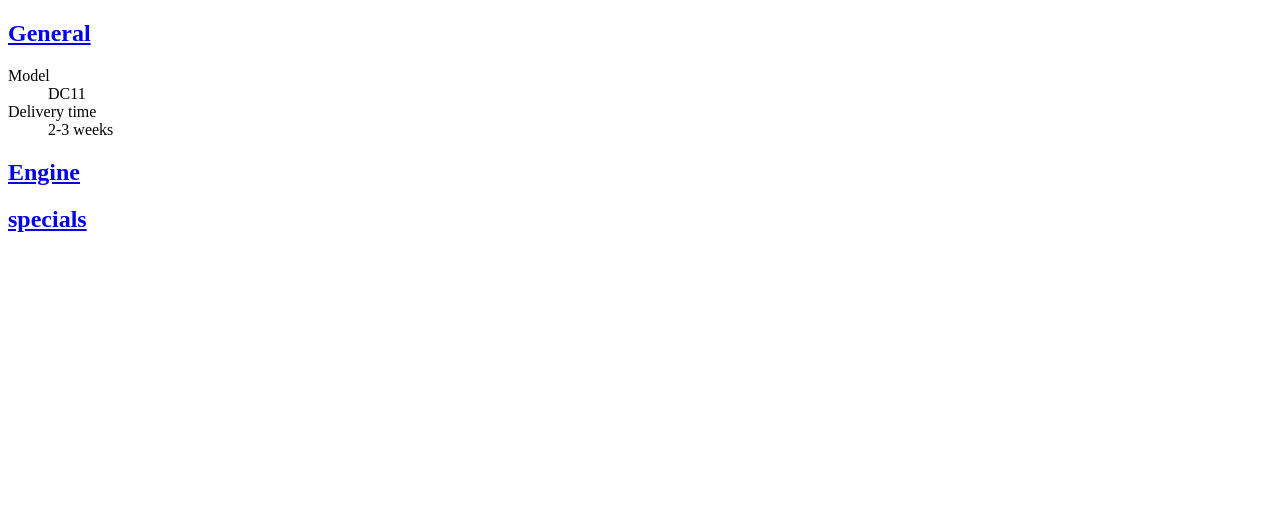
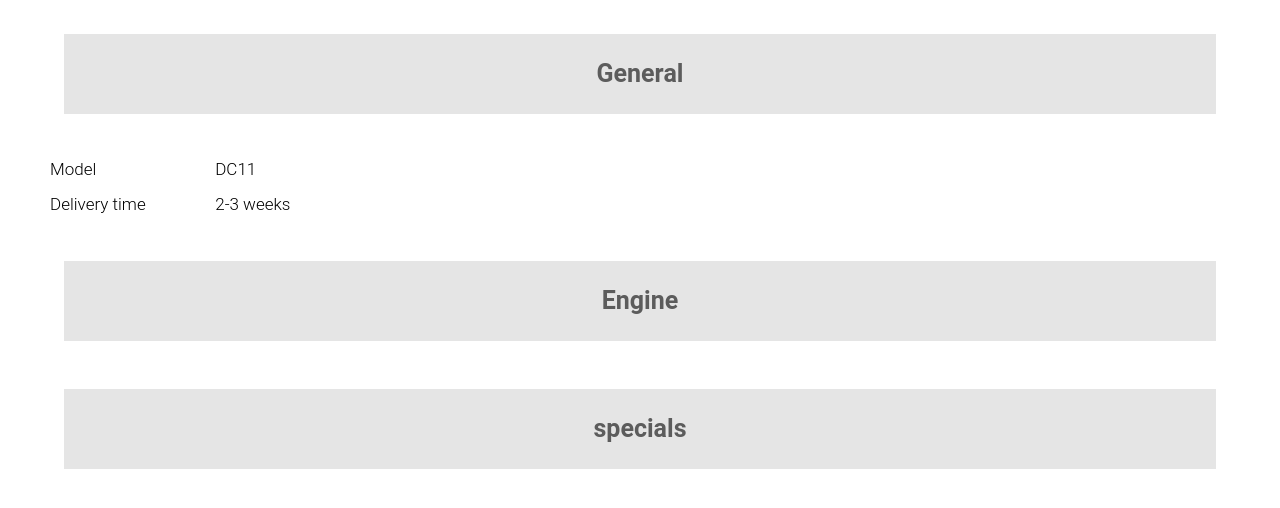
Before and after one commit to hagenbrandt/responsive-accordion, a website built with Parcel: page info.html in a window 1280 px wide. Built offline with nearby package versions, Linux system fonts and the light colour scheme.

Commit message:
WIP Sass

```diff
--- a/info.html
+++ b/info.html
@@ -6,6 +6,7 @@
     <title>Document</title>
     <script src="https://ajax.googleapis.com/ajax/libs/jquery/3.4.1/jquery.min.js"></script>
     <script defer language="JavaScript" src="./js/index.js"></script>
+    <link rel="stylesheet" href="./src/scss/styles.scss" />
   </head>
   <body>
     <div id="spec" />
--- a/js/index.js
+++ b/js/index.js
@@ -6,11 +6,11 @@ let i = 0
 $.each(SPECDT, function () {
   $('#spec')
     .append(
-      `<h2 class=${this.group} tabindex=${i++}><a class='header' href=#${
+      `<h2 class=${this.group} tabindex=${i++}><a class='header-link' href=#${
         i - 1
       } >${this.group}</a></h2>`
     )
-    .append(`<dl class='accordion' id=${i - 1} index=${i - 1}></dl>`)
+    .append(`<dl class='container' id=${i - 1} index=${i - 1}></dl>`)
   $.each(this.items, function () {
     $(`[index=${i - 1}]`)
       .append(`<dt>${this.name}</dt>`)
@@ -19,4 +19,13 @@ $.each(SPECDT, function () {
   $('[index=2]').append(`<span>${this.text}</span>`)
 })
 
+// $('h2').addClass('header')
+
 accordion()
+
+// $('h2').delegate('*', 'focus blur', function () {
+//   var elem = $(this)
+//   setTimeout(function () {
+//     elem.toggleClass('focused', elem.is(':focus'))
+//   }, 0)
+// })
--- /dev/null
+++ b/src/scss/_base.scss
@@ -0,0 +1,58 @@
+* {
+  box-sizing: border-box;
+}
+
+body {
+  max-width: 600px;
+  margin: 10px 0 10px;
+  font-family: 'Roboto', sans-serif;
+  font-size: 1.2rem;
+  font-weight: 300;
+  line-height: 1.5;
+  height: 100vh;
+}
+
+#spec {
+  display: flex;
+  flex-direction: column;
+  align-items: center;
+  width: 100vw;
+}
+
+h2 {
+  display: flex;
+  justify-content: center;
+  align-items: center;
+  background-color: var(--header-background);
+  background-size: 60vw auto;
+  width: 90%;
+  height: 80px;
+
+  .focused {
+    background-color: rgb(236, 224, 253);
+    background-size: 60vw auto;
+  }
+}
+// .focused {
+// }
+a {
+  font-size: 25px;
+  color: var(--header-color);
+  text-align: center;
+  text-decoration: none;
+}
+
+.container {
+  align-self: flex-start;
+  display: grid;
+  grid-template-rows: 1fr;
+  grid-template-columns: 1fr 1fr;
+  column-gap: 10px;
+  row-gap: 10px;
+  margin-left: 50px;
+}
+
+dt,
+dd {
+  font-size: 17px;
+}
--- /dev/null
+++ b/src/scss/_colors.scss
@@ -0,0 +1,23 @@
+:root {
+  --color: rgb(112, 112, 112);
+}
+
+:root {
+  --header-color: rgb(92, 92, 92);
+}
+
+:root {
+  --header-color-active: rgb(98, 0, 238);
+}
+
+:root {
+  --header-background: rgb(229, 229, 229);
+}
+
+:root {
+  --header-background-active: rgb(236, 224, 253);
+}
+
+:root {
+  --header-border-active: rgb(97, 1, 237);
+}
--- /dev/null
+++ b/src/scss/styles.scss
@@ -0,0 +1,2 @@
+@import 'base';
+@import 'colors';
```
Also changed, not shown: docs/info.html (+2 -1 lines).
